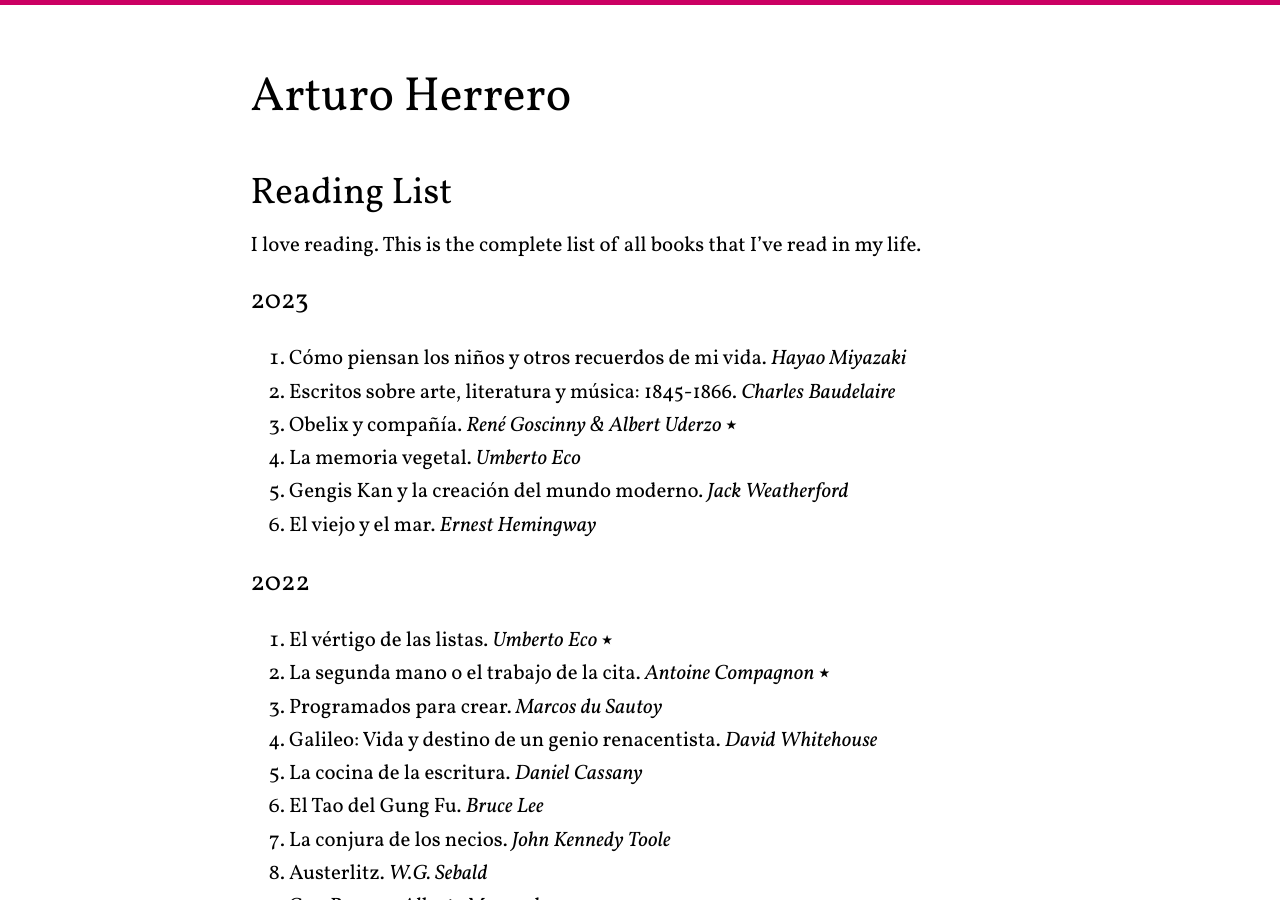
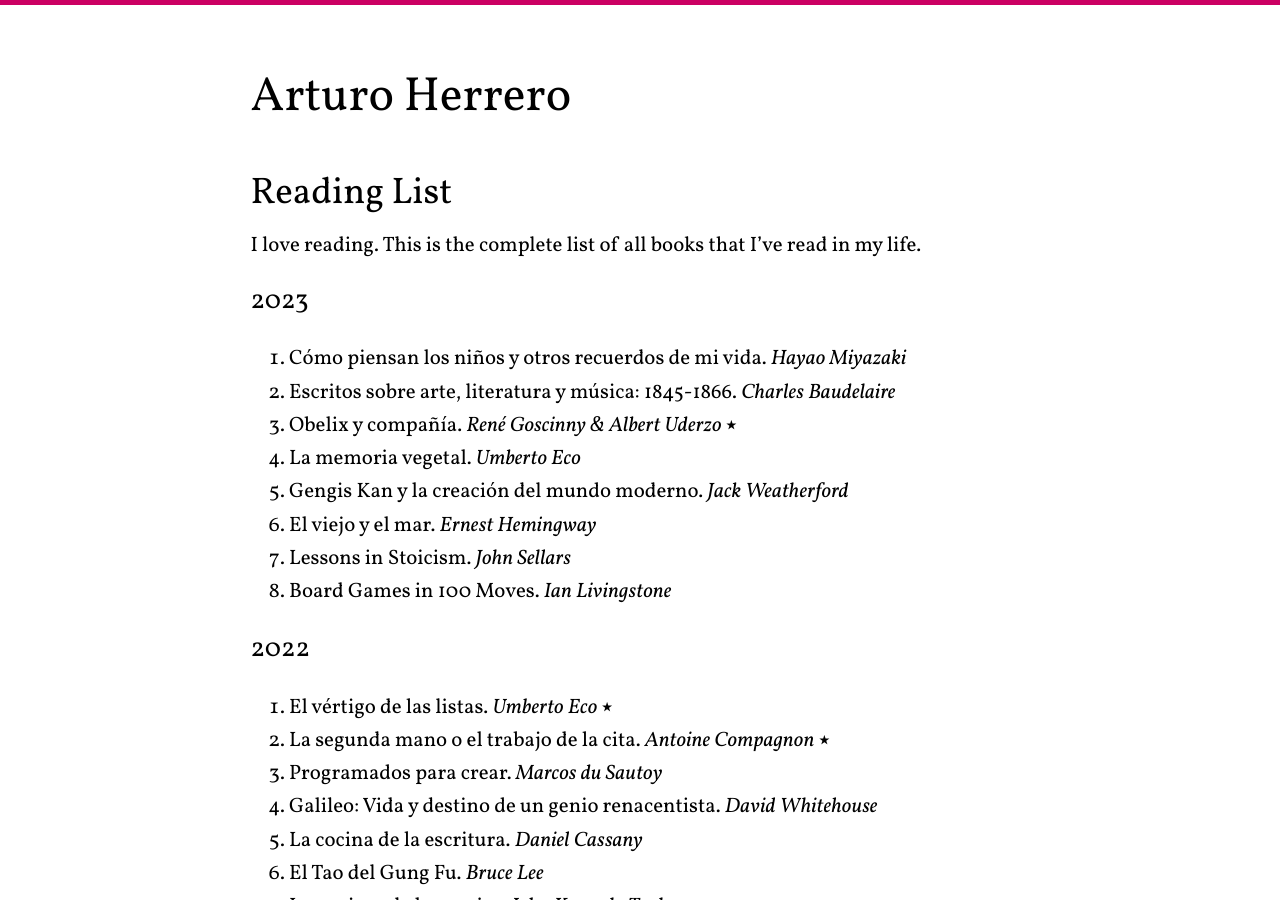
Before and after one commit to arturoherrero/arturoherrero.com, a Jekyll site: the page built from pages/books.md, in a window 1280 px wide and 900 px high. Built offline with Jekyll 4.4.1, drawn with Linux system fonts in a browser that asks for light colours.

Commit message:
Update book list

```diff
--- a/pages/books.md
+++ b/pages/books.md
@@ -16,7 +16,8 @@
 4. La memoria vegetal. *Umberto Eco*
 5. Gengis Kan y la creación del mundo moderno. *Jack Weatherford*
 6. El viejo y el mar. *Ernest Hemingway*
-
+7. Lessons in Stoicism. *John Sellars*
+8. Board Games in 100 Moves. *Ian Livingstone*
 
 
 ### 2022
```
